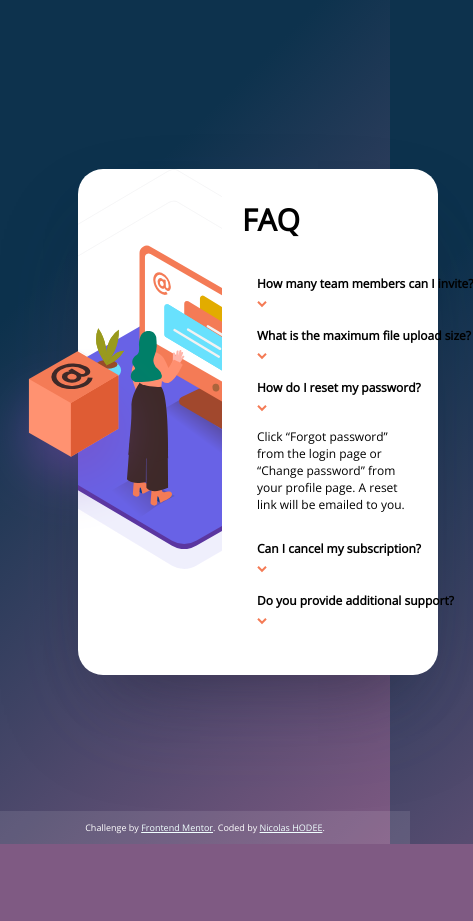
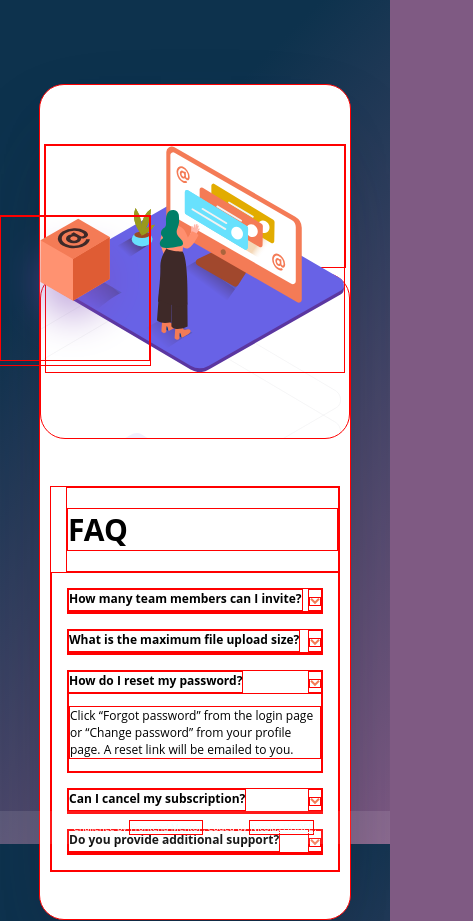
Before and after one commit to nicolashodee/faq-accordion-card-main, a plain HTML site: page index.html in a window 390 px wide. Shown: the top 921 px of the page, 473 px wide, since content can reach past the window. Before the commit the page ends 844 px from the top, so only its background shows below. Drawn offline with nearby package versions, Linux system fonts and the light colour scheme.

Commit message:
responsive design improved

```diff
--- a/index.html
+++ b/index.html
@@ -16,14 +16,14 @@
   <div class="card_holder">
 
     <div class="card">
+
       <div id="image1"><img src="images/illustration-box-desktop.svg"></div>
       <div class="card_images">
         <div id="image2"><img src="images/illustration-woman-online-desktop.svg"></div>
       </div>
-
       <div class="card_list">
 
-        <div><h1>FAQ</h1></div>
+        <div id="faq-title"><h1>FAQ</h1></div>
 
         <div class="faq-container">
           <!-- QUESTION 1-->
--- a/stylesheet.css
+++ b/stylesheet.css
@@ -1,10 +1,74 @@
-/*
+
 div * {
   border: 1px solid red;
 }
-*/
+
+
+* {
+  box-sizing: border-box;
+}
+
 
 @import url('https://fonts.googleapis.com/css2?family=Open+Sans&display=swap');
+
+@media only screen and (max-width: 800px) {
+  .card {
+    display: flex;
+    z-index: 0;
+    flex-direction: row;
+    flex-wrap: wrap;
+    justify-content: center;
+    align-items: flex-start;
+    overflow: visible;
+  }
+
+  .card_holder {
+    display: grid;
+    grid-template-columns: 20vw auto 20vw;
+    grid-template-rows: 10vh auto 10vh;
+    width: 100%;
+  }
+
+  .card_images {
+    position: relative;
+    display: flex;
+    z-index: 1;
+    flex-direction: row;
+    justify-content: center;
+    height: 20%;
+    width: 100%;
+    overflow: visible;
+  }
+
+  #image1 {
+    position: relative;
+    z-index: 2;
+    top: 130px;
+    left: -120px;
+  }
+
+  #image1 img {
+    width: 150px;
+  }
+  #image2 {
+    z-index: 2;
+    position: relative;
+    top: -150px;
+  }
+
+  #image2 img {
+    width: 300px;
+  }
+
+  .card_list {
+    display: flex;
+    flex-direction: column;
+    flex-wrap: wrap;
+    margin: 10px;
+    width: 100%;
+  }
+
+}
 
 a {
   color: azure;
@@ -18,43 +82,38 @@ body,html {
   height: 100%;
 }
 
+
 .card_holder {
   display: grid;
-  grid-template-columns: 20vw auto 20vw;
-  grid-template-rows: 1fr 60vh 1fr;
-  height: 100%;
+  grid-template-columns: 10% auto 10%;
+  grid-template-rows: 10vh auto 10vh;
+}
+.card {
+  grid-column: 2 / 3;
+  grid-row: 2 / 3;
+  display: flex;
   width: 100%;
-}
-
-.card {
-  display: grid;
+  flex-direction: row;
+  align-items: flex-start;
   z-index: 0;
-  grid-column: 2/2;
-  grid-row: 2/2;
-  grid-template-columns: 40% auto;
-  grid-template-rows: 0px auto;
-  grid-column-gap: 10px;
+  min-width: 300px;
   background-color:white;
   border-radius: 25px;
-
   box-shadow: rgba(50, 50, 93, 0.25) 0px 50px 100px -20px, rgba(0, 0, 0, 0.3) 0px 30px 60px -30px;
 }
-
 .card_list {
-  display: flex;
+  display: inline-flex;
   flex-direction: column;
-  justify-content: top;
+  flex-wrap: wrap;
   grid-column: 2/3;
   margin: 10px;
 }
-
 .card_images {
   position: relative;
   display: flex;
   align-content: center;
   grid-column: 1/2;
-  border-radius: 25px 0px 0px 25px;
-  overflow: hidden;
+  border-radius: 25px;
   background-image: url(images/bg-pattern-desktop.svg);
   background-position: -100px 0px ;
   background-size: 400px 400px;
@@ -62,11 +121,21 @@ body,html {
   padding: 20px 0px;
 }
 
+
+@media screen and (min-width: 800px) {
+  .card {
+    overflow: hidden;
+  }
+
   #image1 {
-  position: relative;
+    position: absolute;
     z-index: 2;
-  top: 180px;
-  left: -100px;
+    top: 300px;
+    left: 0px;
+  }
+
+  #image1 img {
+    height: 150px;
   }
 
   #image2 {
@@ -76,10 +145,8 @@ body,html {
   }
 
   #image2 img {
-  position: absolute;
-  top: -50px;
-  bottom: 0;
-  margin: auto;
+    width: 400px;
+  }
 }
 
 #image3 {
@@ -87,15 +154,13 @@ body,html {
   height: 50px;
 }
 
-#image2 img {
-  width: 400px;
-}
 
 /* Style for the accordion */
 
-.faq-container {
+#faq-title {
+margin-left: 15px;
+}
 
-}
 .question-container {
   display: flex;
   flex-direction: row;
@@ -142,3 +207,5 @@ body,html {
   font-size: xx-small;
   background-color: rgba(255, 255, 255, 0.1);
 }
+
+ /* RESPONSIVE DESIGN */
```
Lines whose indentation alone changed are shown as unchanged.
